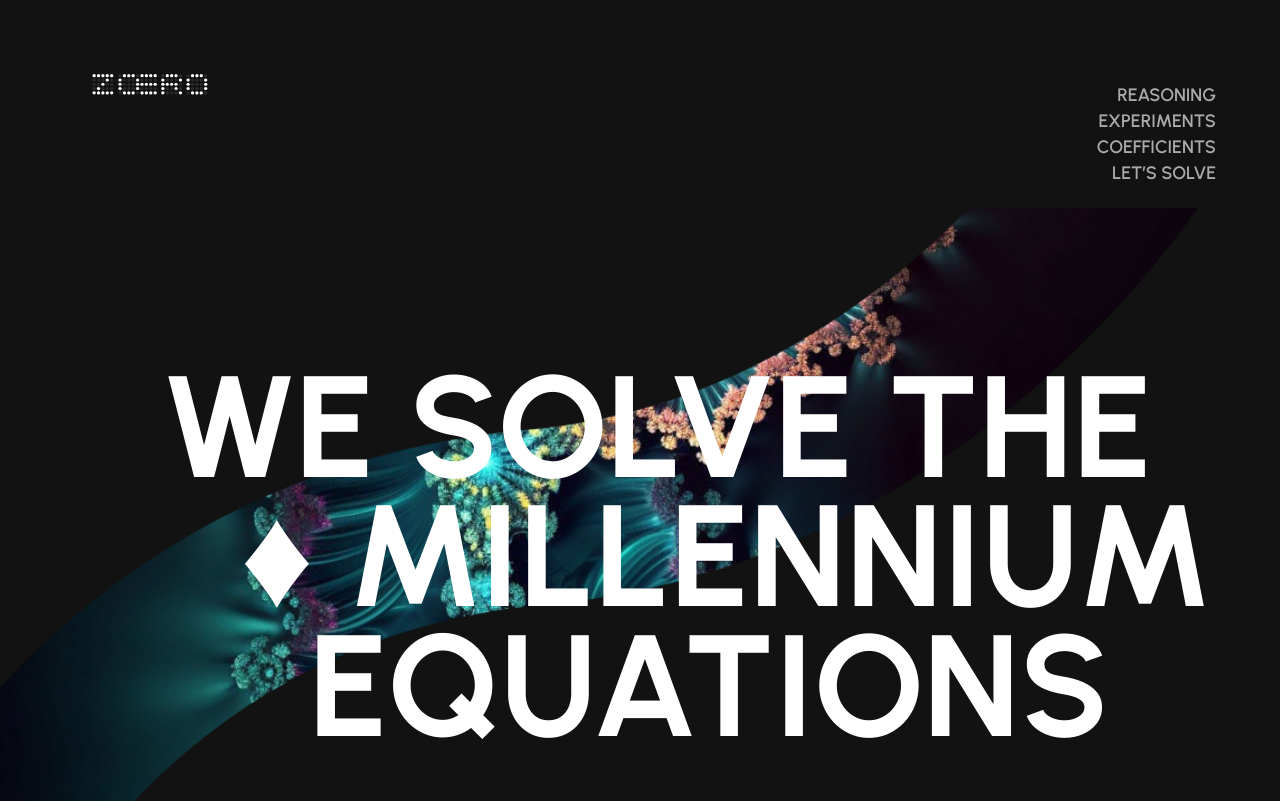
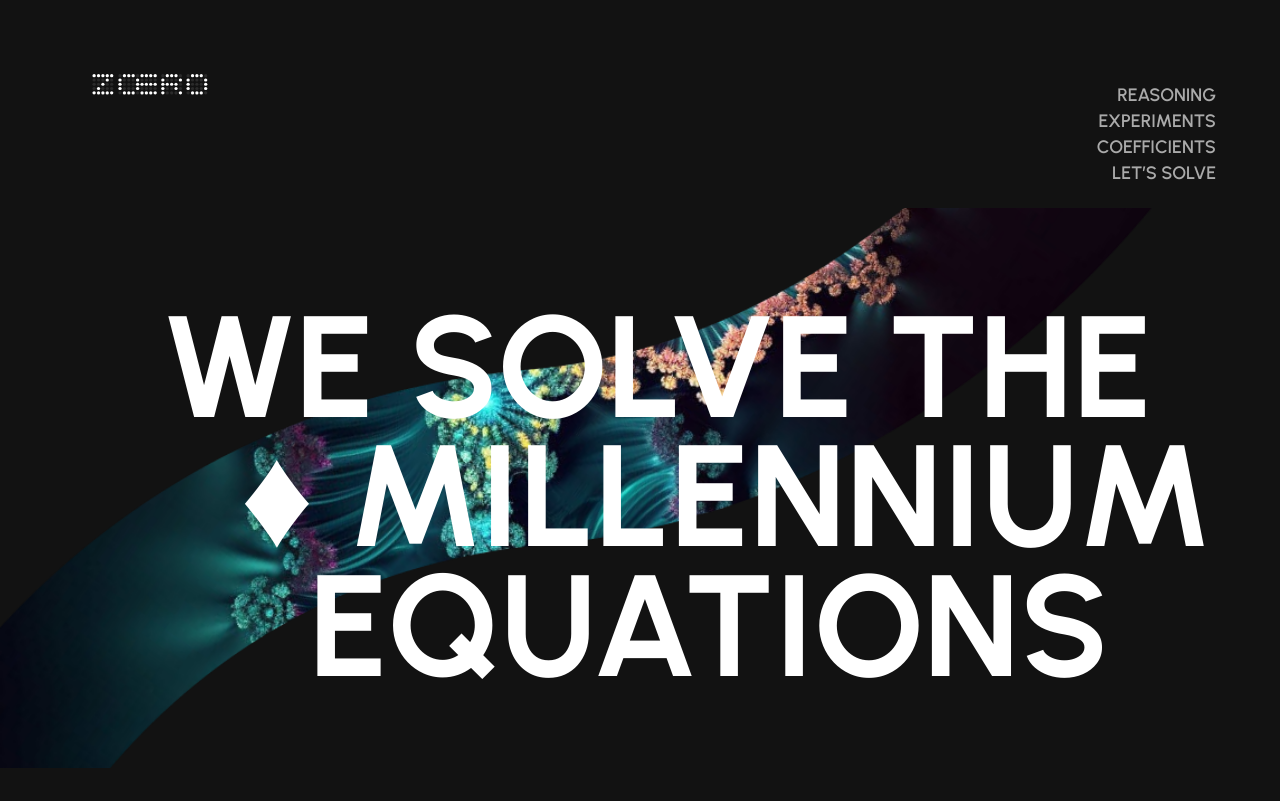
Before and after one commit to ivantrejoc/zoerowebsite, a React (Vite) app: page / in a window 1280 px wide. Shown: the top 801 px of the page. Built offline with nearby package versions, Linux system fonts and the light colour scheme.

Commit message:
image animated

```diff
--- a/src/pages/Landing.jsx
+++ b/src/pages/Landing.jsx
@@ -1,5 +1,6 @@
-import "../assets/css/_default.css";
+import { useEffect, useRef, useState } from "react";
 import { Box, useTheme } from "@mui/material";
+import { gsap } from "gsap";
 import mainBackground from "../assets/img/vector-103-stroke.png";
 import HeroSection from "../components/heroSection/HeroSection.jsx";
 import ReasoningSection from "../components/reasoningSection/ReasoningSection.jsx";
@@ -12,6 +13,31 @@ import HeroTwoSection from "../components/heroTwoSection/HeroTwoSection.jsx";
 
 const Landing = () => {
   const theme = useTheme();
+
+  const boxRef = useRef(null);
+
+  useEffect(() => {
+      const boxElement = boxRef.current;
+
+      gsap.fromTo(boxElement, {
+          opacity: 0,
+          scale: 0.9
+      }, {
+          opacity: 1,
+          scale: 1,
+          duration: 1.5,
+          ease: "power2.out"
+      });
+
+      return () => {
+          gsap.to(boxElement, {
+              opacity: 0,
+              scale: 0.9,
+              duration: 1.5,
+              ease: "power2.in"
+          });
+      };
+  }, []);
 
   return (
     <Box
@@ -27,8 +53,9 @@ const Landing = () => {
     >
       {/* Hero Section */}
       <Box
+        ref={boxRef}
         id="hero-container"
-        sx={{
+        style={{
             display: "flex",
             justifyContent: "center",
             alignItems: "center",
@@ -38,23 +65,16 @@ const Landing = () => {
             backgroundPosition: "center",
             backgroundSize: "cover",
             width: "100%",
-          height: {
-            xs: "30vh",
-            sm: "30vh",
-            md: "70vh",
-            lg: "30vh",
-            xl: "85vh",
-            xxl: "90vh",
-          },
+            height: "70vh",
             maxHeight: "100vh",
-          marginBottom: {
-            md: 4,
-          },
+            marginBottom: "2rem",
+            opacity: 0
         }}
       >
         <HeroSection />
       </Box>
 
+      {/* Reasoning Section */}
       <Box sx={{ width: "100%", marginBottom: 4 }}>
         <ReasoningSection />
       </Box>
```
Lines whose indentation alone changed are shown as unchanged.
